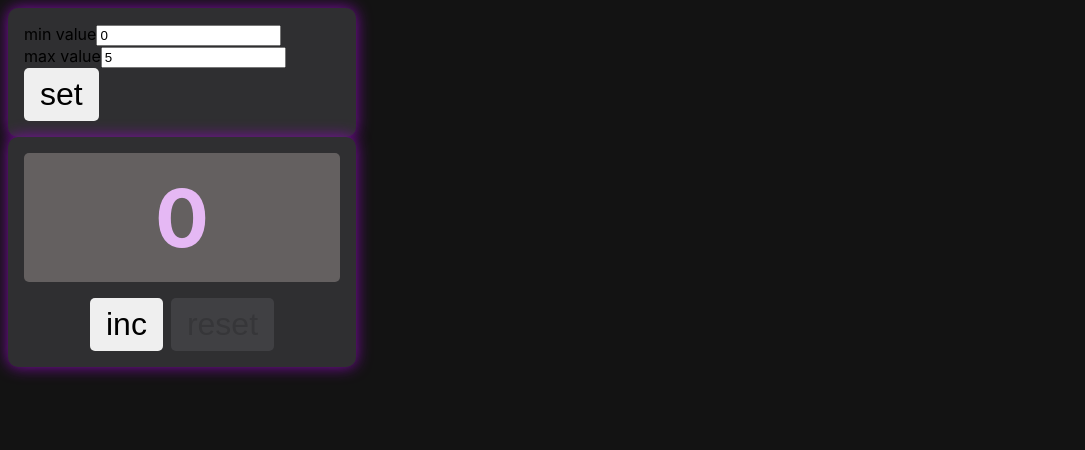
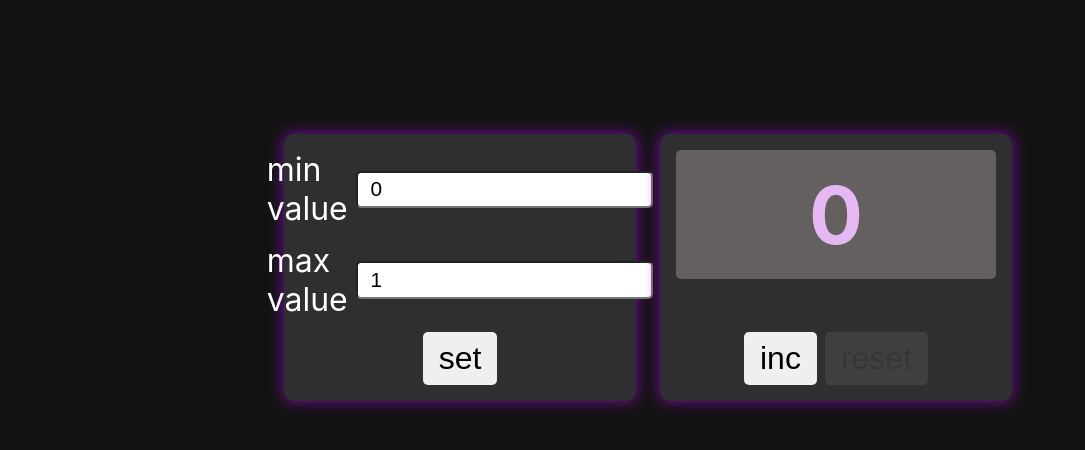
Before and after one commit to beliy-beret/React-Counter, a React (Create React App) app: page / in a window 1280 px wide. Shown: the top 450 px of the page, without its empty margins (0-1085 px from the left). Built offline with nearby package versions, Linux system fonts and the light colour scheme.

Commit message:
add style

```diff
--- a/src/App.tsx
+++ b/src/App.tsx
@@ -10,7 +10,7 @@ export type CounterType = {
 
 const App: FC = () => {
 
-  const [counter, setCounter] = useState<CounterType>({min: 0, max: 5, current: 0});
+  const [counter, setCounter] = useState<CounterType>({min: 0, max: 1, current: 0});
   const incrementCurrentValue = () => {
     if(counter.current < counter.max){
       setCounter({...counter, current: counter.current + 1});
@@ -37,7 +37,7 @@ const App: FC = () => {
   }, [counter]);
 
   return (
-    <div>
+    <div className={'App'}>
       <CounterSetting submit={setCounterSetting} maxValue={counter.max} minValue={counter.min} />
       <Counter
         incrementCurrentValue={incrementCurrentValue}
--- a/src/components/Counter/style.module.css
+++ b/src/components/Counter/style.module.css
@@ -1,7 +1,7 @@
 .counter {
     display: flex;
     flex-direction: column;
-    justify-content: center;
+    justify-content: space-between;
     align-items: center;
     width: 25%;
     background-color: #2f2f31;
--- a/src/components/CounterSetting/CounterSetting.tsx
+++ b/src/components/CounterSetting/CounterSetting.tsx
@@ -1,6 +1,7 @@
 import {ChangeEvent, FC, useState} from "react";
-import s from'./style.module.css';
+import s from './style.module.css';
 import MyButton from "../MyButton/MyButton";
+import MyInput from "../MyInput/MyInput";
 
 type ComponentPropsType = {
   submit: (formData: FormDataType) => void
@@ -14,35 +15,29 @@ export type FormDataType = {
 
 const CounterSetting: FC<ComponentPropsType> = ({submit, minValue, maxValue}) => {
 
+  const MAX_VALUE = 'maxValue';
+  const MIN_VALUE = 'minValue';
   const [formData, setFormData] = useState<FormDataType>({min: minValue, max: maxValue});
-  const minValueHandler = (e: ChangeEvent<HTMLInputElement>) => setFormData({...formData, min: Number(e.currentTarget.value)});
-  const maxValueHandler = (e: ChangeEvent<HTMLInputElement>) => setFormData({...formData, max: Number(e.currentTarget.value)});
+  const formDataHandler = (e: ChangeEvent<HTMLInputElement>) => {
+    const newValue = Number(e.currentTarget.value.trim());
+    if (e.currentTarget.name === MIN_VALUE) {
+      setFormData({...formData, min: newValue});
+    }
+    if (e.currentTarget.name === MAX_VALUE) {
+      setFormData({...formData, max: newValue});
+    }
+  }
   const submitHandler = () => submit(formData);
-  return(
-    <div className={s.container}>
-      <div>
-        <label>
-          min value
-          <input
-            type="number"
-            value={formData.min}
-            onChange={minValueHandler}
-          />
-        </label>
+
+  return (
+    <div className={s.form}>
+      <div className={s.field}>
+        <MyInput name={MIN_VALUE} type={'number'} label={'min value'} value={formData.min} onChange={formDataHandler}/>
       </div>
-      <div>
-        <label>
-          max value
-          <input
-            type="number"
-            value={formData.max}
-            onChange={maxValueHandler}
-          />
-        </label>
+      <div className={s.field}>
+        <MyInput name={MAX_VALUE} type={'number'} label={'max value'} value={formData.max} onChange={formDataHandler}/>
       </div>
-      <div>
-        <MyButton onClick={submitHandler}>set</MyButton>
-      </div>
+      <MyButton onClick={submitHandler}>set</MyButton>
     </div>
   )
 }
--- a/src/components/CounterSetting/style.module.css
+++ b/src/components/CounterSetting/style.module.css
@@ -1,9 +1,19 @@
-.container {
+.form {
     display: flex;
     flex-direction: column;
+    align-items: center;
+    justify-content: space-between;
+    gap: 0.8rem;
     width: 25%;
     background-color: #2f2f31;
     border-radius: 10px;
     padding: 1rem;
     box-shadow: 0 0 15px 0 #810CA8;
 }
+.field {
+    font-size: 2rem;
+    color: #FFFFFF;
+}
+.field input {
+    font-size: 1.3rem;
+}
--- /dev/null
+++ b/src/components/MyInput/MyInput.tsx
@@ -0,0 +1,40 @@
+import {ChangeEvent, FC} from 'react';
+import s from './style.module.css';
+
+type InputTypes = 'text' | 'number' | 'email' | 'phone' | 'password'
+
+type ComponentPropsType = {
+  name: string
+  type: InputTypes
+  label: string
+  value: number
+  onChange: (e: ChangeEvent<HTMLInputElement>) => void
+}
+
+const MyInput: FC<ComponentPropsType> = (
+  {
+    type,
+    name,
+    value,
+    label,
+    onChange}
+) => {
+
+  return (
+    <div className={s.inputComponent}>
+      <span className={s.label}>
+        {label}
+      </span>
+      <input
+        className={s.input}
+        name={name}
+        type={type}
+        value={value}
+        onChange={onChange}
+        min={0}
+      />
+    </div>
+  );
+};
+
+export default MyInput;
--- /dev/null
+++ b/src/components/MyInput/style.module.css
@@ -0,0 +1,9 @@
+.inputComponent{
+    display: flex;
+    gap: 0.5rem;
+    align-items: center;
+}
+.input {
+    padding: 0.3rem 0.8rem;
+    border-radius: 5px;
+}
--- a/src/index.css
+++ b/src/index.css
@@ -11,3 +11,10 @@ code {
   font-family: source-code-pro, Menlo, Monaco, Consolas, 'Courier New',
     monospace;
 }
+.App {
+  padding-top: 10%;
+  width: 100vw;
+  display: flex;
+  justify-content: center;
+  gap: 1.5rem;
+}
```
